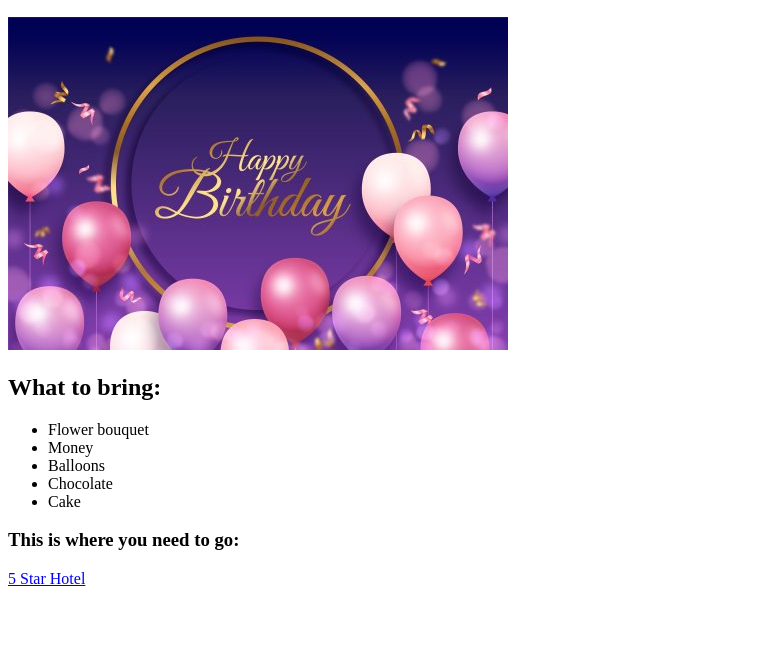
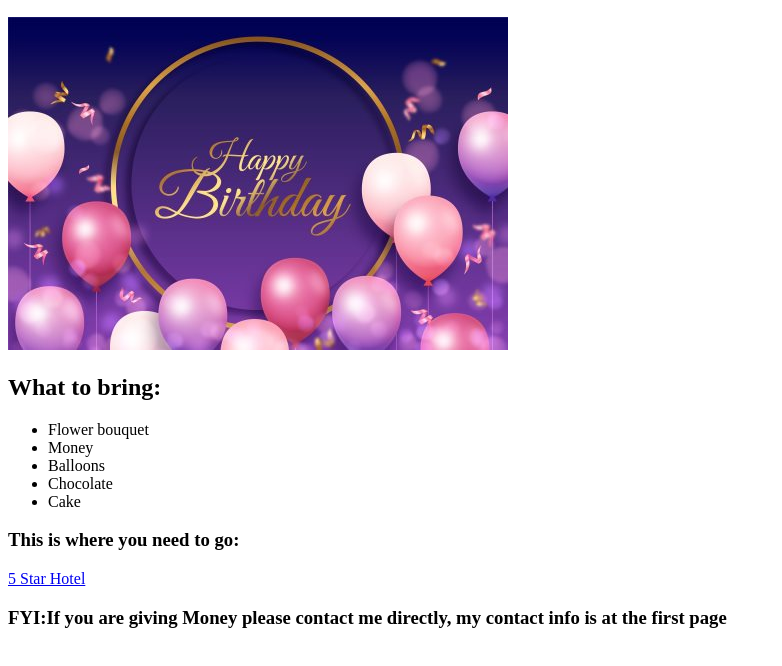
Before and after one commit to Justodion/html.portfolio, a plain HTML site: page birthday.html in a window 1280 px wide. Shown: the part 110-776 px from the top of the page, without its empty margins (0-782 px from the left). Drawn offline with Linux system fonts and the light colour scheme.

Commit message:
Add files via upload

```diff
--- a/birthday.html
+++ b/birthday.html
@@ -17,5 +17,6 @@
         </ul>
             <h3>This is where you need to go:</h3>
             <a href="https://www.peninsula.com/en/chicago/special-offers/rooms/luxury-in-advance?gad_source=1&gclid=Cj0KCQiAoKeuBhCoARIsAB4Wxtd3yw49LAdSYZsoX-YQJSHdQfSiZiX_Rj0s04lbUrKriVmliAaZtDoaAk_iEALw_wcB&gclsrc=aw.ds">5 Star Hotel</a>
+            <h3>FYI:If you are giving Money please contact me directly, my contact info is at the first page</h3>
     </body>
 </html>
```
